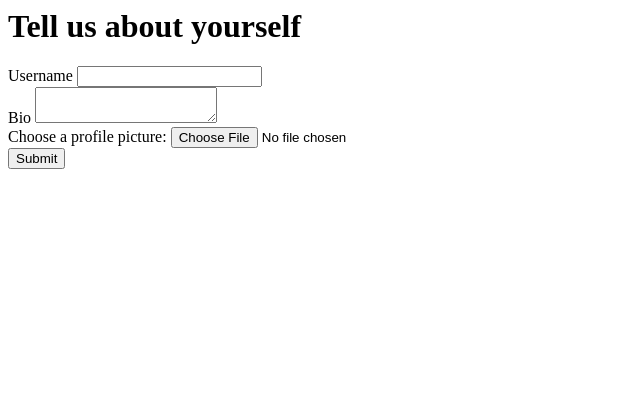
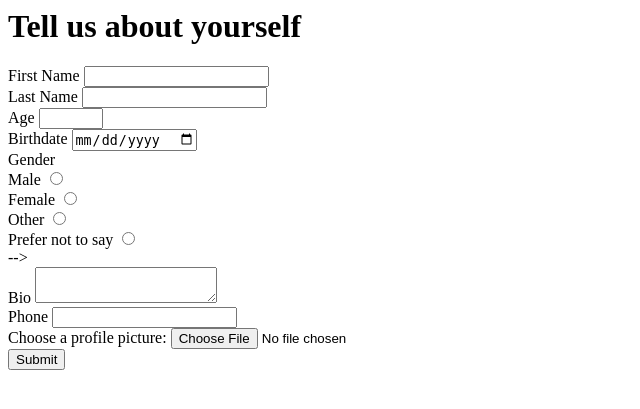
Before and after one commit to bcampana826/Climbing-Social-Media, a Django app: page /info/ in a window 1280 px wide. Shown: the top 409 px of the page, without its empty margins (0-640 px from the left). Run offline with Django 4.2, Linux system fonts and the light colour scheme.

Commit message:
front end work

```diff
--- a/ClimbingSocialMedia/templates/ClimbingSocialMedia/PersonalInfo.html
+++ b/ClimbingSocialMedia/templates/ClimbingSocialMedia/PersonalInfo.html
@@ -1,13 +1,16 @@
-<h1> Tell us about yourself</h1>
+<h1> Tell us about yourself<!-- replace with name of person --></h1>
 
 
 <form action="results.html" method="GET" enctype="multipart/form-data">
     <div>
-      <label for="name">Username</label>
+      <label for="Fname">First Name</label>
       <input type="text" name="Fname" id="Fname" required>
   </div>
   <div>
-    <!--
+    <label for="Lname">Last Name</label>
+    <input type="text" name="Fname" id="Fname" required>
+  </div>
+  <div>
     <label for="age">Age</label>
     <input type="number" name="age" id="age" min="1" max="200" step="5">
   </div>
@@ -40,12 +43,10 @@
     <textarea id="bio" name="bio"></textarea>
   </div>
   <input type="hidden" name="hidden" value="hi">
-  <!--
   <div>
     <label for="phone">Phone</label>
     <input type="tel" name="phone" id="phone">
   </div>
--->
   <div>
     <label for="avatar">Choose a profile picture:</label>
     <input type="file"
```
